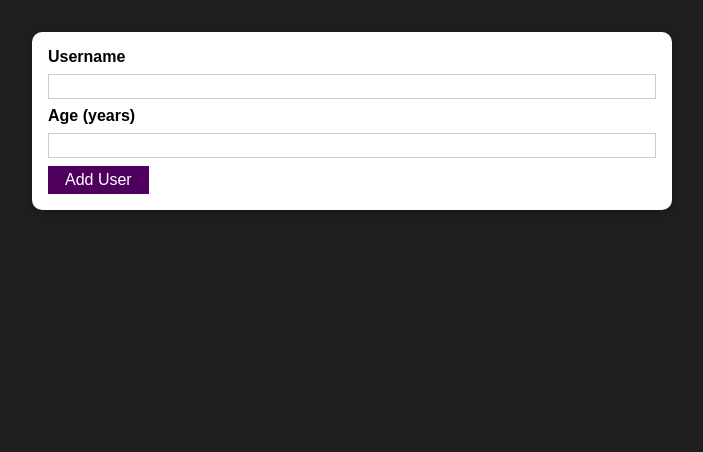
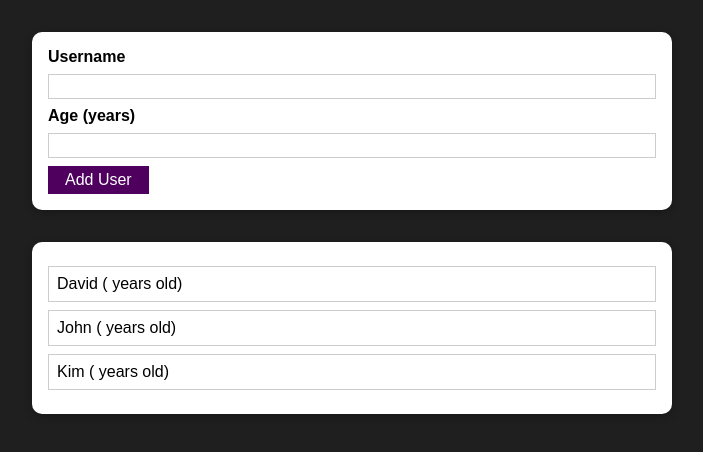
Before and after one commit to David-mwendwa/react-prac, a React (Create React App) app: page / in a window 1280 px wide. Shown: the top 452 px of the page, without its empty margins (288-991 px from the left). Built offline with nearby package versions, Linux system fonts and the light colour scheme.

Commit message:
feat: add users list component

```diff
--- a/src/App.js
+++ b/src/App.js
@@ -1,9 +1,19 @@
+import React, {useState} from 'react'
 import AddUsers from "./components/Users/AddUser";
+import UsersList from "./components/Users/UsersList";
+
+const USERS = [
+  { id: 'u1', name: 'David', age: 25 },
+  { id: 'u2', name: 'John', age: 24 },
+  { id: 'u3', name: 'Kim', age: 17 },
+];
 
 function App() {
+  let [users, setUsers] = useState(USERS)
   return (
     <div>
       <AddUsers />
+      <UsersList users={users} />
     </div>
   );
 }
--- /dev/null
+++ b/src/components/Users/UsersList.js
@@ -0,0 +1,19 @@
+import React from 'react';
+import Card from '../UI/Card';
+import classes from './UsersList.module.css'
+
+const UsersList = ({users}) => {
+  return (
+    <Card className={classes.users}>
+      <ul>
+        {users.map((user) => (
+          <li key={user.id}>
+            {user.name} ({user.years} years old)
+          </li>
+        ))}
+      </ul>
+    </Card>
+  );
+};
+
+export default UsersList;
--- /dev/null
+++ b/src/components/Users/UsersList.module.css
@@ -0,0 +1,16 @@
+.users {
+  margin: 2rem auto;
+  width: 90%;
+  max-width: 40rem;
+}
+
+.users ul {
+  list-style: none;
+  padding: 1rem;
+}
+
+.users li {
+  border: 1px solid #ccc;
+  margin: 0.5rem 0;
+  padding: 0.5rem;
+}
```
